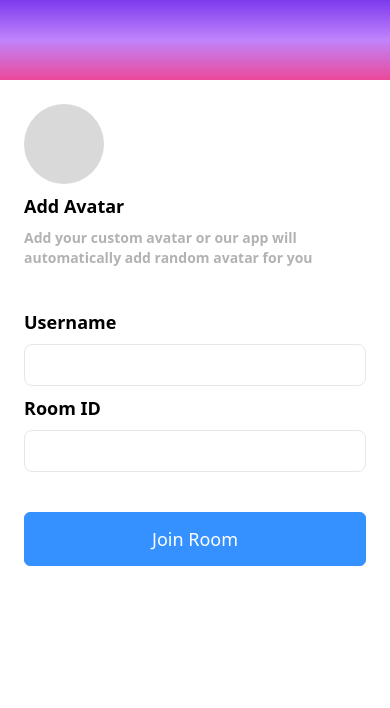
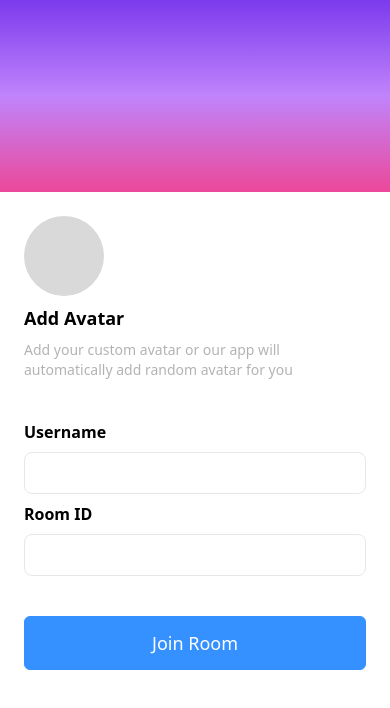
Before and after one commit to yash-devop/socket-chat-app, a React (Vite) app in the folder client/: page / in a window 390 px wide. Shown: the top 708 px of the page. Built offline with nearby package versions, Linux system fonts and the light colour scheme; no server answers.

Commit message:
modify: tailwind size mobile view

```diff
--- a/client/src/layout.tsx
+++ b/client/src/layout.tsx
@@ -7,7 +7,7 @@ type LayoutProps = {
 const Layout = ({ children }: LayoutProps) => {
   return (
     <div className="w-full max-h-screen h-screen overflow-auto flex flex-col md:flex-row">
-      <div className="w-full min-h-20 md:h-full md:max-w-xl bg-gradient-to-b from-violet-600 via-purple-400 to-pink-500" />
+      <div className="w-full min-h-48 md:h-full md:max-w-xl bg-gradient-to-b from-violet-600 via-purple-400 to-pink-500" />
       {children}
     </div>
   );
--- a/client/src/pages/RoomCredentials.tsx
+++ b/client/src/pages/RoomCredentials.tsx
@@ -9,13 +9,13 @@ const RoomCredentials = () => {
             <input type="file" hidden />
           </div>
           <p className="text-lg font-bold">Add Avatar</p>
-          <p className="w-full text-black/30 text-sm font-semibold max-w-sm">
+          <p className="w-full text-black/30 text-sm font-medium max-w-sm">
             Add your custom avatar or our app will automatically add random
             avatar for you
           </p>
         </div>
-        <div className="w-full flex flex-col gap-2 md:gap-5">
-          <label className="text-lg font-semibold" htmlFor="username">
+        <div className="w-full flex flex-col gap-2 md:gap-4">
+          <label className="text-base font-semibold" htmlFor="username">
             Username
           </label>
           <input
@@ -24,7 +24,7 @@ const RoomCredentials = () => {
             name=""
             id="username"
           />
-          <label className="text-lg font-semibold" htmlFor="roomId">
+          <label className="text-base font-semibold" htmlFor="roomId">
             Room ID
           </label>
           <input
```
